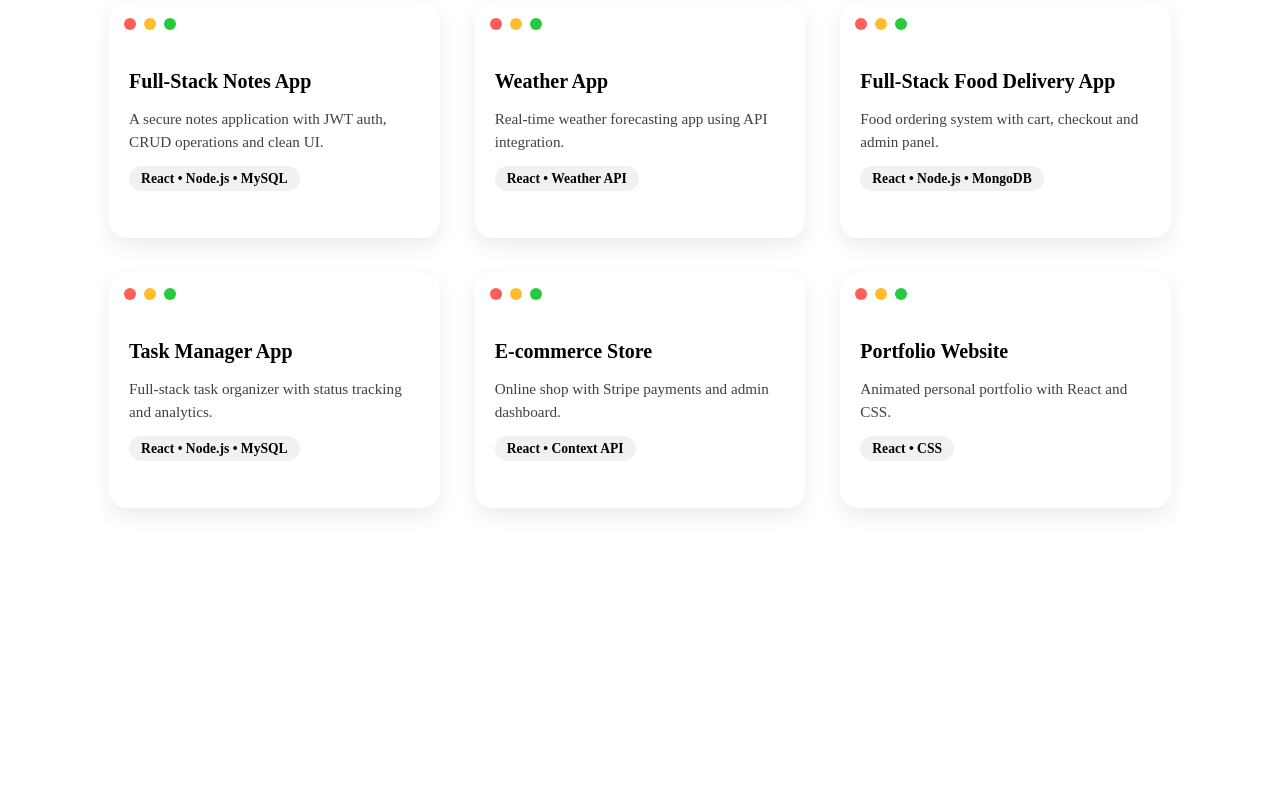
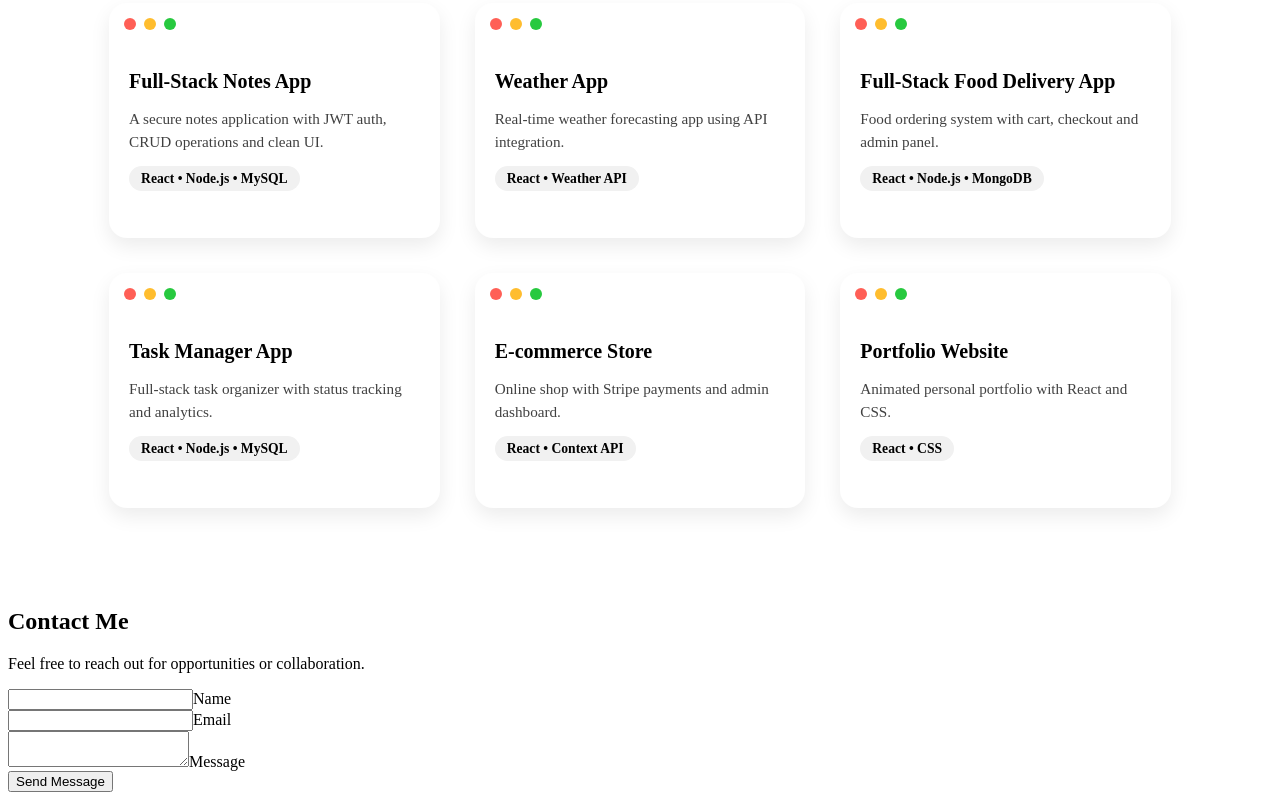
Before and after one commit to GTK-kala/Personal-Portfolio-App, a React (Vite) app in the folder Personal-Portfolio-App/: page / in a window 1280 px wide. Shown: the part 2858-3658 px from the top of the page. Before the commit the page ends 3454 px from the top, so only its background shows below. Built offline with nearby package versions, Linux system fonts and the light colour scheme.

Commit message:
Building the Contact section

```diff
--- a/Personal-Portfolio-App/src/Page/Home.jsx
+++ b/Personal-Portfolio-App/src/Page/Home.jsx
@@ -14,8 +14,8 @@ const Home = () => {
      <About />
      <Skill />
      <Project />
-     {/* <Contact />
-     <Footer /> */}
+     <Contact />
+     {/* <Footer /> */}
     </>
   )
 }
--- a/Personal-Portfolio-App/src/components/Contact/Contact.jsx
+++ b/Personal-Portfolio-App/src/components/Contact/Contact.jsx
@@ -1,10 +1,40 @@
-import './Contact.css';
+import "./Contact.css";
 
 const Contact = () => {
+  return (
+    <section className="contact" id="contact">
+      <h2 className="contact-title">Contact Me</h2>
+      <p className="contact-sub">
+        Feel free to reach out for opportunities or collaboration.
+      </p>
 
-  return (
-    <div className="Contact">Contact</div>
-  )
-}
+      <div className="contact-container">
+        <form className="contact-form">
+          {/* Name */}
+          <div className="input-box">
+            <input type="text" required />
+            <label>Name</label>
+          </div>
 
-export default Contact
+          {/* Email */}
+          <div className="input-box">
+            <input type="email" required />
+            <label>Email</label>
+          </div>
+
+          {/* Message */}
+          <div className="input-box textarea">
+            <textarea required></textarea>
+            <label>Message</label>
+          </div>
+
+          <button type="submit" className="send-btn">
+            Send Message
+          </button>
+        </form>
+      </div>
+    </section>
+  );
+};
+
+export default Contact;
```
